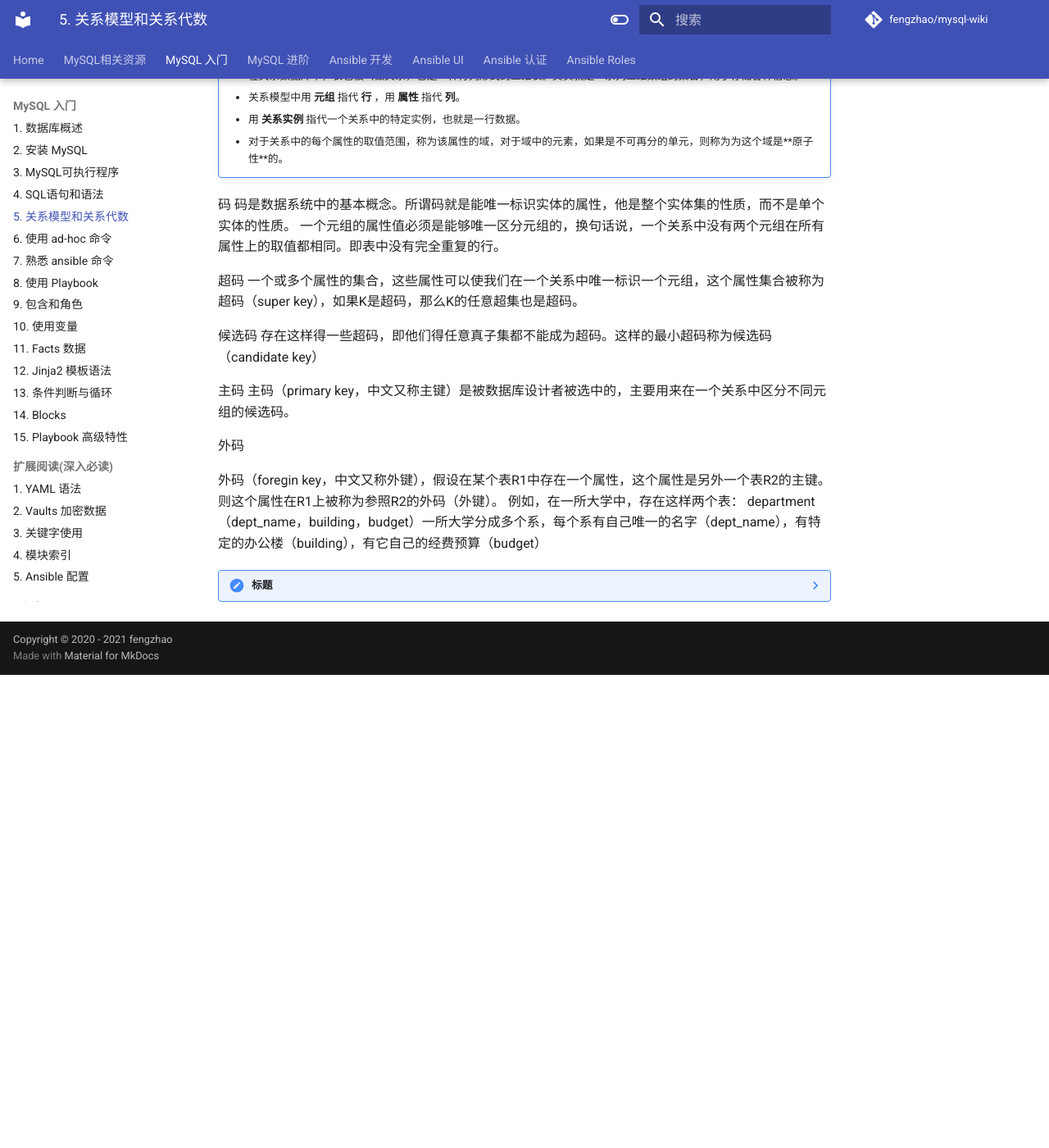
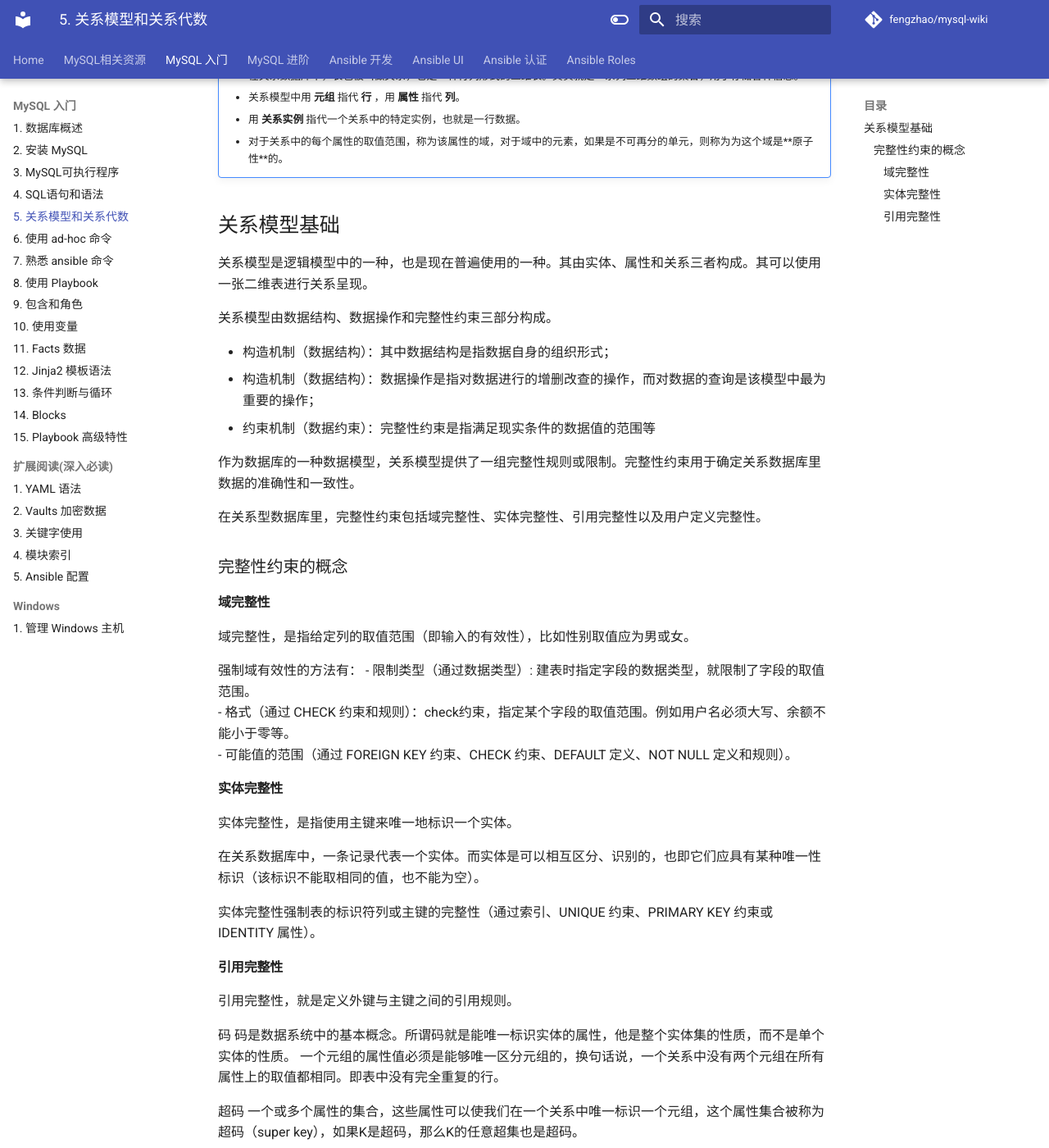
Before and after one commit to fengzhaowiki/mysql-wiki, an MkDocs documentation site: the page built from docs/basic/5.relation.md, in a window 1280 px wide and 1400 px high, scrolled down 1241 px. Shown: the whole window at 82% size. Built offline with MkDocs 1.6.1 and Material for MkDocs 9.7.7, drawn with Linux system fonts in a browser that asks for light colours; comment, search, counter and statistics services are not loaded; before the commit the page ends 2064 px from its top, so only the background shows below that; some of the changed text lies outside the part shown.

Commit message:
update mysql docs

```diff
--- a/docs/basic/5.relation.md
+++ b/docs/basic/5.relation.md
@@ -51,6 +51,46 @@
 
 
 
+## 关系模型基础
+
+关系模型是逻辑模型中的一种，也是现在普遍使用的一种。其由实体、属性和关系三者构成。其可以使用一张二维表进行关系呈现。
+
+关系模型由数据结构、数据操作和完整性约束三部分构成。
+
+- 构造机制（数据结构）：其中数据结构是指数据自身的组织形式；
+- 构造机制（数据结构）：数据操作是指对数据进行的增删改查的操作，而对数据的查询是该模型中最为重要的操作；
+- 约束机制（数据约束）：完整性约束是指满足现实条件的数据值的范围等
+
+
+作为数据库的一种数据模型，关系模型提供了一组完整性规则或限制。完整性约束用于确定关系数据库里数据的准确性和一致性。
+
+在关系型数据库里，完整性约束包括域完整性、实体完整性、引用完整性以及用户定义完整性。
+
+
+### 完整性约束的概念
+
+#### 域完整性
+
+域完整性，是指给定列的取值范围（即输入的有效性），比如性别取值应为男或女。<br>
+
+强制域有效性的方法有：
+- 限制类型（通过数据类型）: 建表时指定字段的数据类型，就限制了字段的取值范围。<br>
+- 格式（通过 CHECK 约束和规则）：check约束，指定某个字段的取值范围。例如用户名必须大写、余额不能小于零等。<br>
+- 可能值的范围（通过 FOREIGN KEY 约束、CHECK 约束、DEFAULT 定义、NOT NULL 定义和规则）。<br>
+
+
+#### 实体完整性
+
+实体完整性，是指使用主键来唯一地标识一个实体。
+
+在关系数据库中，一条记录代表一个实体。而实体是可以相互区分、识别的，也即它们应具有某种唯一性标识（该标识不能取相同的值，也不能为空）。<br>
+
+实体完整性强制表的标识符列或主键的完整性（通过索引、UNIQUE 约束、PRIMARY KEY 约束或 IDENTITY 属性）。<br>
+
+
+#### 引用完整性
+
+引用完整性，就是定义外键与主键之间的引用规则。
 
 
 
```
Also changed, not shown: other parts of docs/basic/5.relation.md (+1 -1 lines).
